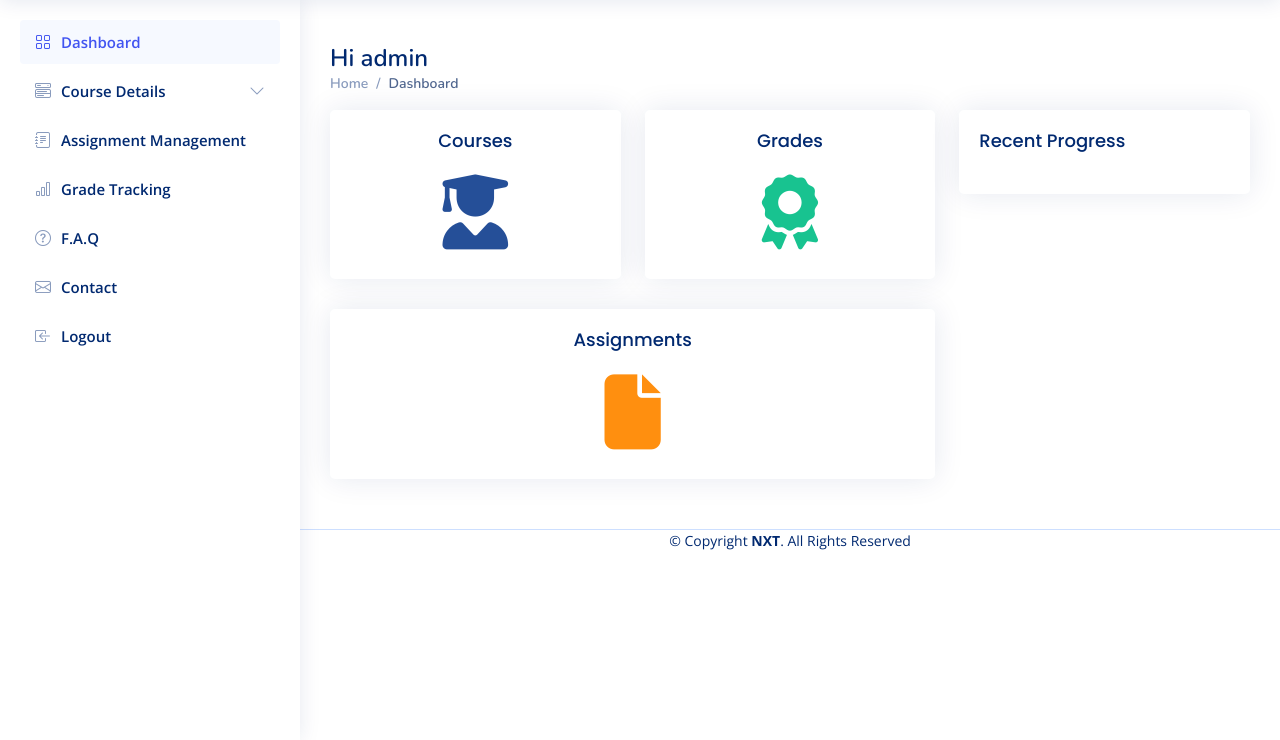
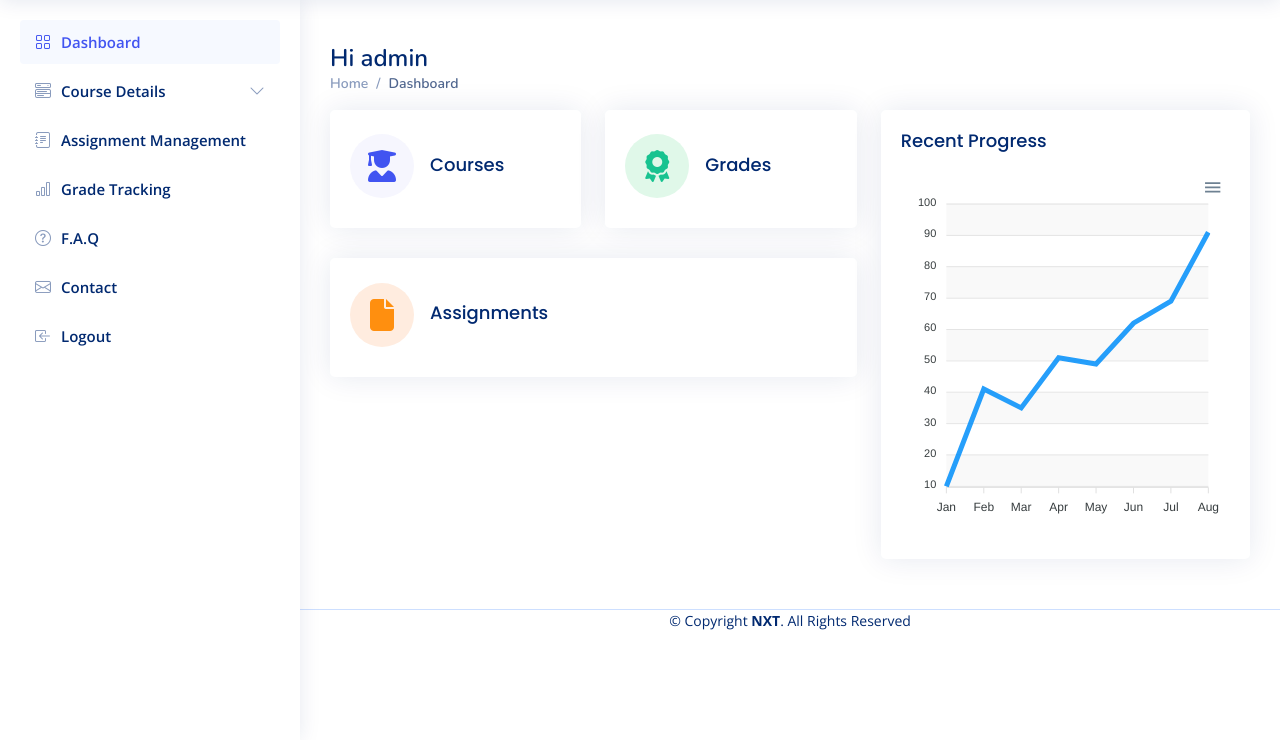
Before and after one commit to MadhavanRamesh06/ets, a Django app: page /dashboard/ in a window 1280 px wide. Shown: the part 60-800 px from the top of the page. Run offline with Django 5.2, Linux system fonts and the light colour scheme; a user stored in the database is signed in; data comes from the database, SQL or seed files in the repository; both versions use the stored data as it was after the commit; some libraries are stand-ins or nearby versions.

Commit message:
13 apr 2024

```diff
--- a/app/views.py
+++ b/app/views.py
@@ -122,7 +122,6 @@ def add_assignment(request):
             return redirect('assignment_management')
     else:
         form = AssignmentForm()
-    return render(request, 'add_assignment.html', {'form': form})
 
 @login_required
 def course_management(request):
@@ -133,11 +132,9 @@ def course_management(request):
 @login_required
 def add_course(request):
     if request.method == 'POST':
-        # If form is submitted
         form = CourseForm(request.POST)
         if form.is_valid():
             form.save()
             return redirect('course_management')
     else:
         form = CourseForm()
-    return render(request, 'add_course.html', {'form': form})
--- a/template/course_management.html
+++ b/template/course_management.html
@@ -56,8 +56,8 @@
             <form action="{% url 'add_course' %}" class="row" method="post">
                 {% csrf_token %}
                 <div class="col-md-6">
-                    <label for="course" class="form-label">Course</label>
-                    <input type="text" name="course" id="course" class="form-control">
+                    <label for="course_name" class="form-label">Course</label>
+                    <input type="text" name="course_name" id="course_name" class="form-control">
                 </div>
                 <div class="col-md-6">
                     <label for="instructor_name" class="form-label">Instructor Name</label>
--- a/template/home.html
+++ b/template/home.html
@@ -15,16 +15,22 @@
     <div class="row">
 
         <!-- Left side columns -->
-        <div class="col-lg-8">
+        <div class="col-lg-7">
             <div class="row">
                 <div class="col-xxl-4 col-md-6">
                     <a href="/course_management">
                     <div class="card info-card sales-card">
+                        <div class="card-body">
 
-                            <div class="card-body text-center">
-                                <h5 class="card-title">Courses</h5>
-                                <div class="d-flex align-items-center justify-content-center">
-                                    <i class="fa fa-user-graduate" style="color: #254f98; font-size:75px;"></i>
+                            <div class="d-flex align-items-center pt-4">
+                                <div class="card-icon rounded-circle d-flex align-items-center justify-content-center">
+                                    <i class="fa fa-user-graduate"
+                                        style="--fa-primary-color: #254f98; --fa-secondary-color: #254f98;"></i>
+                                </div>
+                                <div>
+                                    <h5 class="card-title ps-3">Courses</h5>
+                                </div>
+
                             </div>
                         </div>
 
@@ -35,29 +41,36 @@
 
                     <a href="/grade_tracking">
                         <div class="card info-card revenue-card">
-                            <div class="card-body text-center">
+                            <div class="card-body">
+
+                                <div class="d-flex align-items-center pt-4">
+                                    <div
+                                        class="card-icon rounded-circle d-flex align-items-center justify-content-center">
+                                        <i class="fa-solid fa-award" style="color: #18c390;"></i>
+                                    </div>
+                                    <div class="ps-3">
                                         <h5 class="card-title">Grades</h5>
 
-                                <div class="d-flex align-items-center justify-content-center">
-
-                                    <i class="fa-solid fa-award" style="color: #18c390; font-size: 75px;"></i>
-
+                                    </div>
                                 </div>
                             </div>
 
                         </div>
                     </a>
                 </div>
-                <div class="col-xxl-12 col-md-12">
+                <div class="col-xxl-4 col-xl-12">
                     <a href="/assignment_management">
                         <div class="card info-card customers-card">
-                            <div class="card-body text-center">
+                            <div class="card-body">
+
+                                <div class="d-flex align-items-center pt-4">
+                                    <div
+                                        class="card-icon rounded-circle d-flex align-items-center justify-content-center">
+                                        <i class="fa-solid fa-file" style="color: #ff8f0f;"></i>
+                                    </div>
+                                    <div class="ps-3">
                                         <h5 class="card-title">Assignments</h5>
-
-                                <div class="d-flex align-items-center justify-content-center">
-
-                                    <i class="fa-solid fa-file" style="color: #ff8f0f; font-size: 75px;"></i>
-
+                                    </div>
                                 </div>
                             </div>
                         </div>
@@ -65,7 +78,7 @@
                 </div>
             </div>
         </div>
-        <div class="col-lg-4">
+        <div class="col-lg-5">
             <div class="card">
 
                 <div class="card-body">
@@ -77,7 +90,7 @@
                             new ApexCharts(document.querySelector("#lineChart"), {
                                 series: [{
                                     name: "Desktops",
-                                    data: [10, 41, 35, 51, 49, 62, 69, 91, 148]
+                                    data: [10, 41, 35, 51, 49, 62, 69, 91]
                                 }],
                                 chart: {
                                     height: 350,
--- a/template/master.html
+++ b/template/master.html
@@ -22,6 +22,10 @@
   <link href="{% static 'assets/vendor/boxicons/css/boxicons.min.css' %}" rel="stylesheet">
   <link href="{% static 'assets/vendor/remixicon/remixicon.css' %}" rel="stylesheet">
   <link href="{% static 'css/style.css' %}" rel="stylesheet">
+  <link href="{% static 'assets/vendor/quill/quill.snow.css' %}" rel="stylesheet">
+  <link href="{% static 'assets/vendor/quill/quill.bubble.css' %}" rel="stylesheet">
+  <link href="{% static 'assets/vendor/remixicon/remixicon.css' %}" rel="stylesheet">
+  <link href="{% static 'assets/vendor/simple-datatables/style.css' %}" rel="stylesheet">
 </head>-
 
 <body>
@@ -107,12 +111,13 @@
       &copy; Copyright <strong><span>NXT</span></strong>. All Rights Reserved
     </div>
   </footer>
+  <script src="{% static 'assets/vendor/apexcharts/apexcharts.min.js' %}"></script>
   <script src="https://cdn.jsdelivr.net/npm/bootstrap@5.3.3/dist/js/bootstrap.bundle.min.js"
     integrity="sha384-YvpcrYf0tY3lHB60NNkmXc5s9fDVZLESaAA55NDzOxhy9GkcIdslK1eN7N6jIeHz"
     crossorigin="anonymous"></script>
-    <script src="https://cdnjs.cloudflare.com/ajax/libs/tinymce/4.5.6/tinymce.min.js"></script>
-    <script src="http://ajax.googleapis.com/ajax/libs/jquery/1.11.1/jquery.min.js"></script>
-    <script src="http://cdnjs.cloudflare.com/ajax/libs/tinymce/4.5.6/jquery.tinymce.min.js"></script>
+  <script src="https://cdnjs.cloudflare.com/ajax/libs/tinymce/4.5.6/tinymce.min.js"></script>
+  <script src="http://ajax.googleapis.com/ajax/libs/jquery/1.11.1/jquery.min.js"></script>
+  <script src="http://cdnjs.cloudflare.com/ajax/libs/tinymce/4.5.6/jquery.tinymce.min.js"></script>
   <script src="{% static 'assets/js/main.js' %}"></script>
 </body>
 
```
Also changed, not shown: db.sqlite3. Lines whose indentation alone changed are shown as unchanged.
